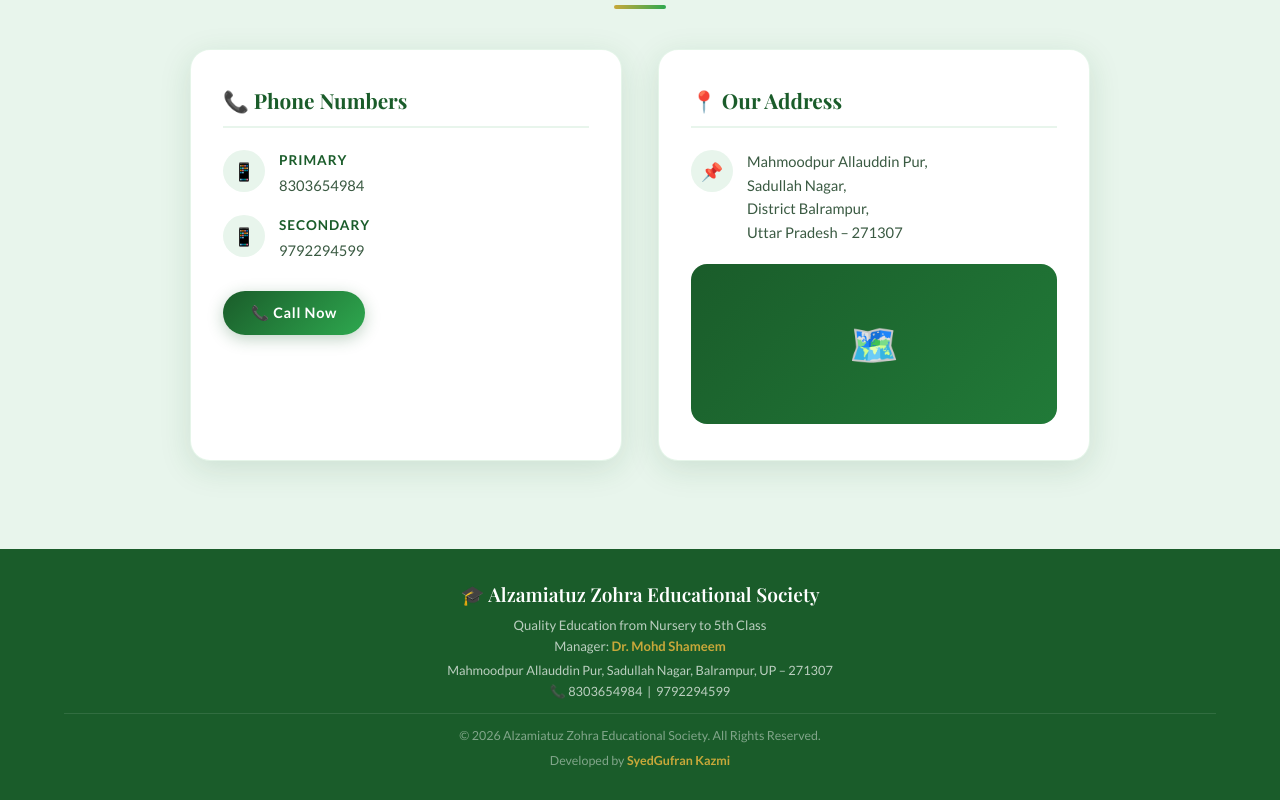
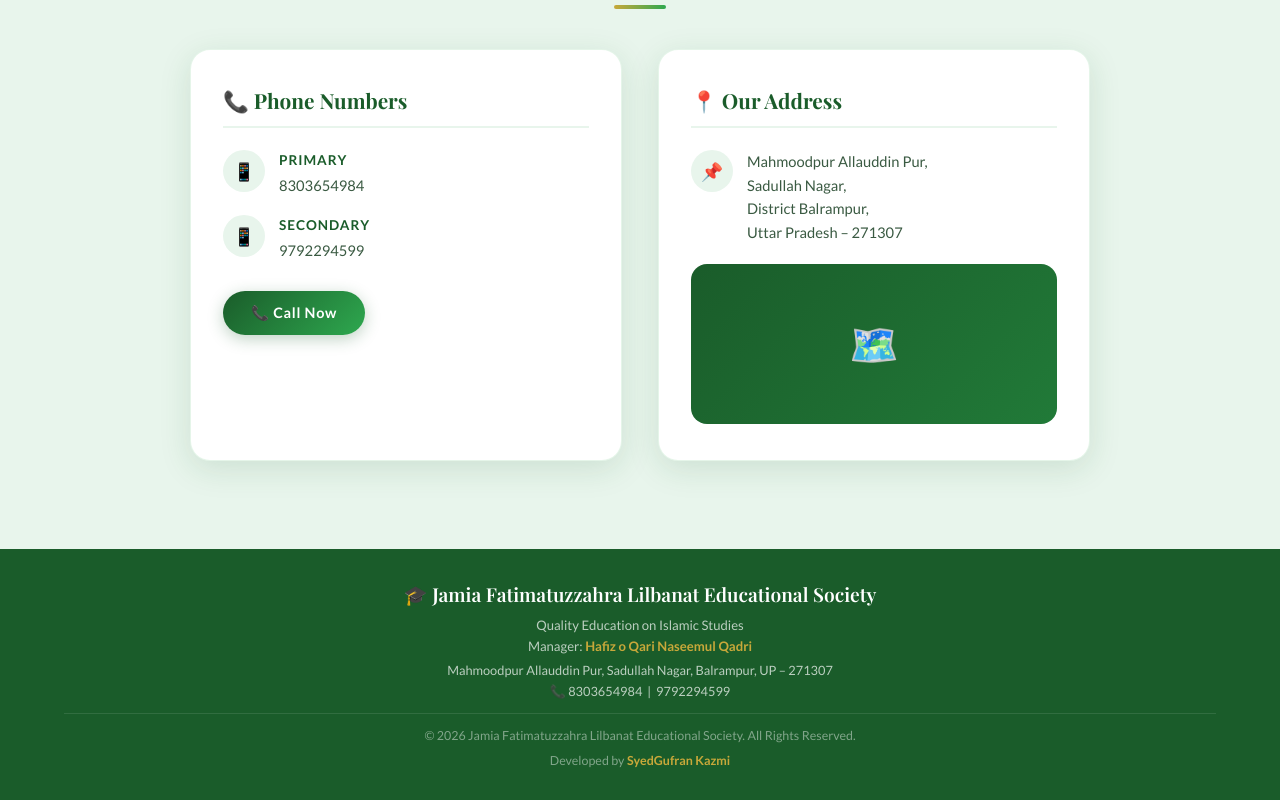
Before and after one commit to SYEDGUFRANKAZMI/Website, a plain HTML site: page index.html in a window 1280 px wide. Shown: the part 3085-3885 px from the top of the page. Drawn offline with nearby package versions, Linux system fonts and the light colour scheme.

Commit message:
Update index.html

```diff
--- a/index.html
+++ b/index.html
@@ -750,13 +750,13 @@
 
 
 <footer>
-  <div class="footer-logo">🎓 Alzamiatuz Zohra Educational Society</div>
-  <p>Quality Education from Nursery to 5th Class</p>
-  <p>Manager: <strong style="color:var(--gold)">Dr. Mohd Shameem</strong></p>
+  <div class="footer-logo">🎓 Jamia Fatimatuzzahra Lilbanat Educational Society</div>
+  <p>Quality Education on Islamic Studies</p>
+  <p>Manager: <strong style="color:var(--gold)">Hafiz o Qari Naseemul Qadri</strong></p>
   <p style="margin-top:8px; font-size:0.8rem;">Mahmoodpur Allauddin Pur, Sadullah Nagar, Balrampur, UP – 271307</p>
   <p style="margin-top:4px; font-size:0.8rem;">📞 8303654984 &nbsp;|&nbsp; 9792294599</p>
   <div style="margin-top:14px; border-top:1px solid rgba(255,255,255,0.1); padding-top:14px; font-size:0.78rem; color:rgba(255,255,255,0.45);">
-    © 2026 Alzamiatuz Zohra Educational Society. All Rights Reserved.
+    © 2026 Jamia Fatimatuzzahra Lilbanat Educational Society. All Rights Reserved.
   </div>
   <div class="dev">Developed by <span>SyedGufran Kazmi</span></div>
 </footer>
```
